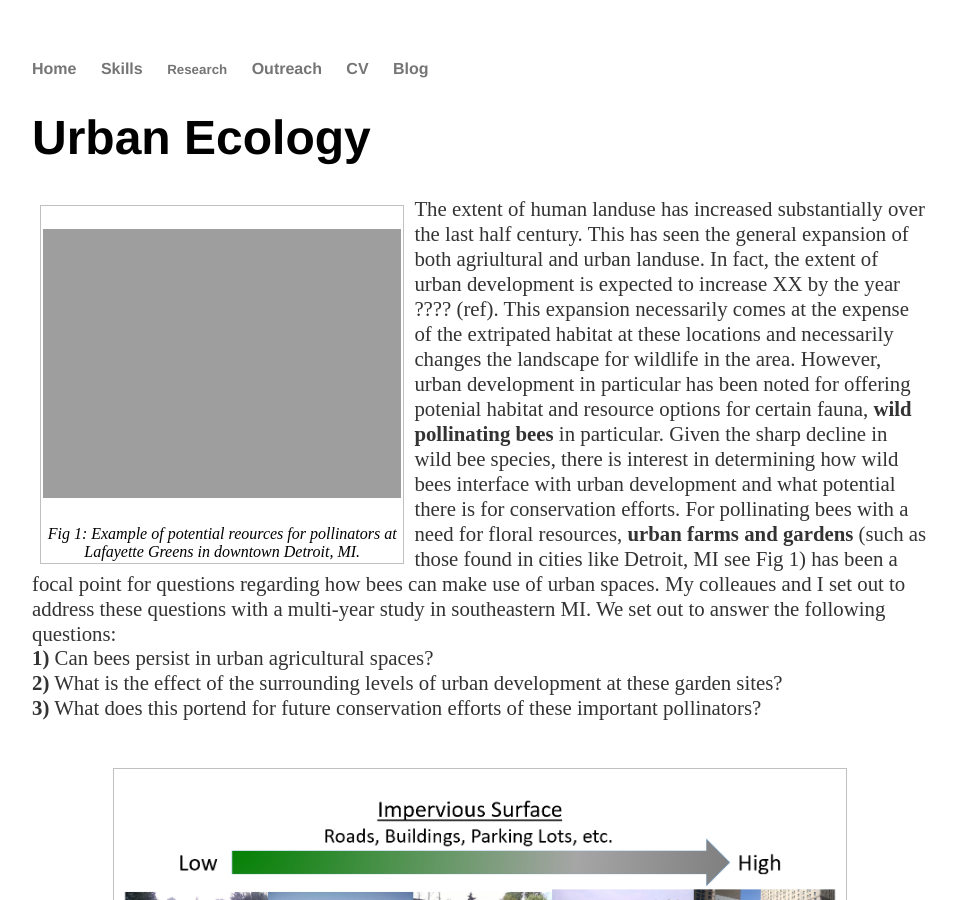
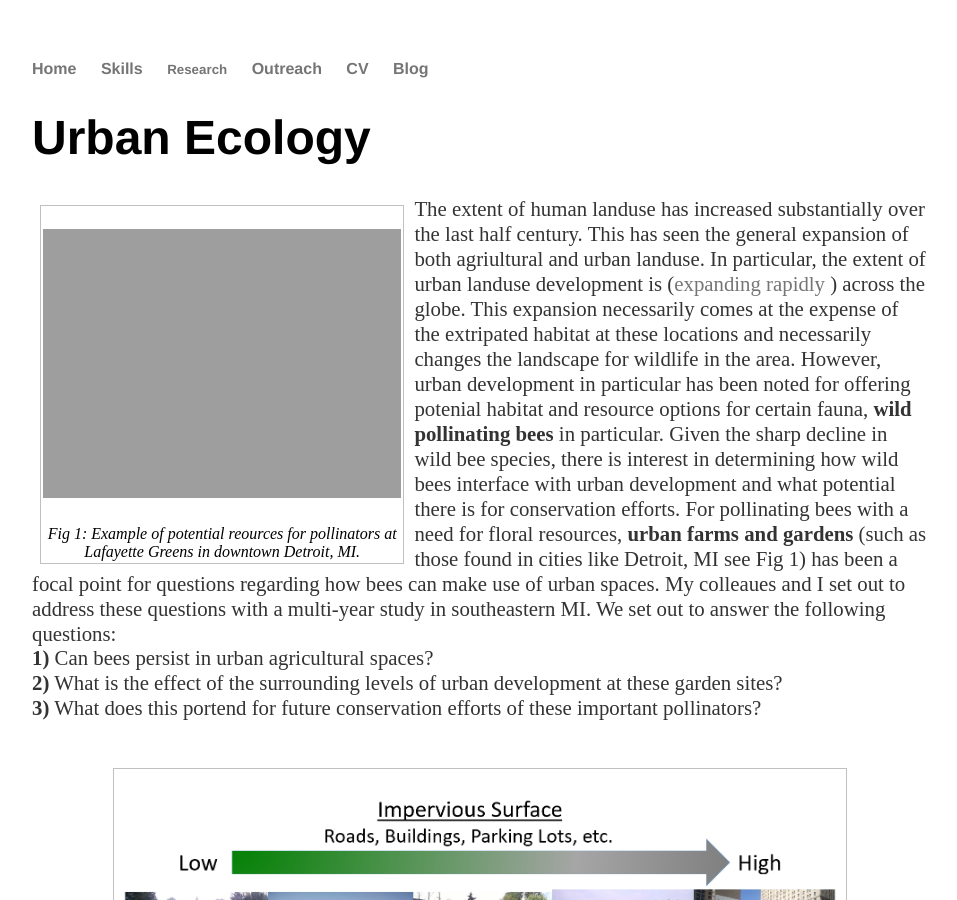
Before and after one commit to prglaum/prglaum.github.io, a Jekyll site: the page built from research/urbaneco/index.html, in a window 1280 px wide and 900 px high. Shown: the whole window, without its empty margins (160-1117 px from the left). Built offline with Jekyll 4.4.1, drawn with Linux system fonts in a browser that asks for light colours.

Commit message:
Update index.html

```diff
--- a/research/urbaneco/index.html
+++ b/research/urbaneco/index.html
@@ -11,7 +11,8 @@ title: Urban Ecology
 		<figcaption>Fig 1: Example of potential reources for pollinators at Lafayette Greens in downtown Detroit, MI.</figcaption>
 </figure40>
 <p>The extent of human landuse has increased substantially over the last half century. This has seen the general expansion of both agriultural and urban landuse.
-	In fact, the extent of urban development is expected to increase XX by the year ???? (ref). This expansion necessarily comes at the expense of the extripated
+	In particular, the extent of urban landuse development is (<a href="https://www.pnas.org/doi/10.1073/pnas.1211658109" target="_blank" rel="noopener noreferrer">expanding rapidly</a> ) across the globe.
+	This expansion necessarily comes at the expense of the extripated
 	habitat at these locations and necessarily changes the landscape for wildlife in the area. However, urban development in particular has been noted for offering
 	potenial habitat and resource options for certain fauna, <b>wild pollinating bees</b> in particular. Given the sharp decline in wild bee species, there is interest in
 	determining how wild bees interface with urban development and what potential there is for conservation efforts. For pollinating bees with a need for floral resources,
```
